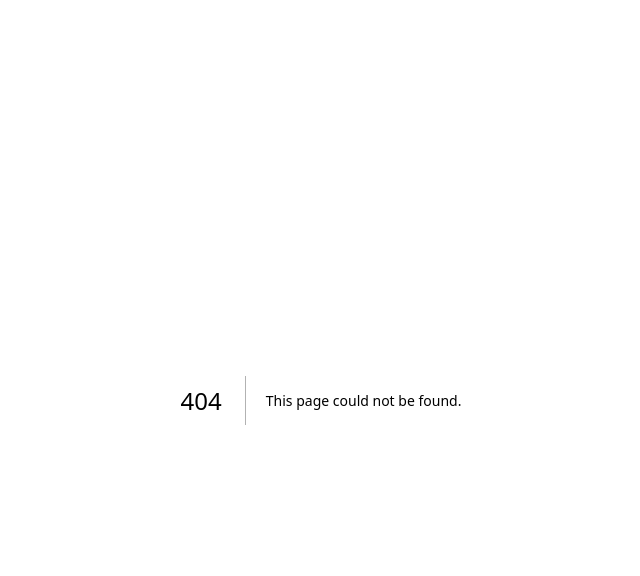
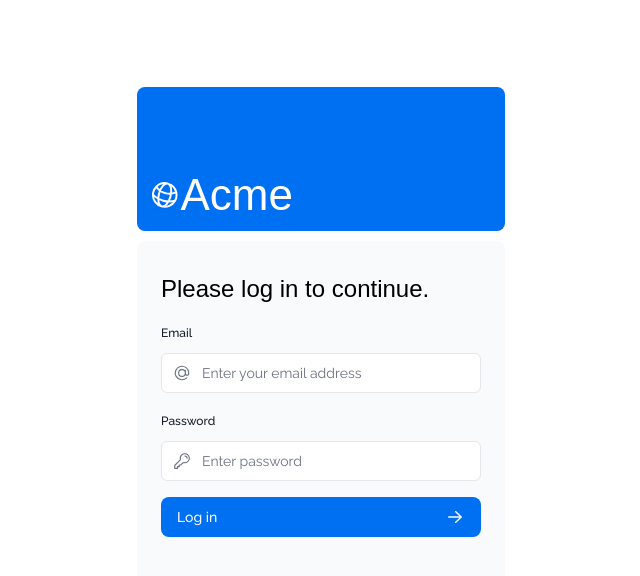
Before and after one commit to mohammed-rm/nextjs-dashboard-example, a Next.js app: page /login in a window 1280 px wide. Before the commit this address had no page. Shown: the top 576 px of the page, without its empty margins (319-959 px from the left). Built offline with nearby package versions, Linux system fonts and the light colour scheme; a web font is replaced by a local one.

Commit message:
next auth

```diff
--- a/app/lib/actions.ts
+++ b/app/lib/actions.ts
@@ -4,7 +4,9 @@
 import { sql } from '@vercel/postgres';
 import { revalidatePath } from 'next/cache';
 import { redirect } from 'next/navigation';
-import { FileCacheRouteMatcherProvider } from 'next/dist/server/future/route-matcher-providers/dev/file-cache-route-matcher-provider';
+
+import { signIn } from '@/auth';
+import { AuthError } from 'next-auth';
 
 const FormSchema = z.object({
   id: z.string(),
@@ -110,3 +112,22 @@
     };
   }
 }
+
+export async function authenticate(
+  prevState: string | undefined,
+  formData: FormData,
+) {
+  try {
+    await signIn('credentials', formData);
+  } catch (error) {
+    if (error instanceof AuthError) {
+      switch (error.type) {
+        case 'CredentialsSignin':
+          return 'Invalid credentials.';
+        default:
+          return 'Something went wrong.';
+      }
+    }
+    throw error;
+  }
+}
--- /dev/null
+++ b/app/login/page.tsx
@@ -0,0 +1,17 @@
+import AcmeLogo from '@/app/ui/acme-logo';
+import LoginForm from '@/app/ui/login-form';
+
+export default function LoginPage() {
+  return (
+    <main className="flex items-center justify-center md:h-screen">
+      <div className="relative mx-auto flex w-full max-w-[400px] flex-col space-y-2.5 p-4 md:-mt-32">
+        <div className="flex h-20 w-full items-end rounded-lg bg-blue-500 p-3 md:h-36">
+          <div className="w-32 text-white md:w-36">
+            <AcmeLogo />
+          </div>
+        </div>
+        <LoginForm />
+      </div>
+    </main>
+  );
+}
--- a/app/ui/dashboard/sidenav.tsx
+++ b/app/ui/dashboard/sidenav.tsx
@@ -2,6 +2,7 @@
 import NavLinks from '@/app/ui/dashboard/nav-links';
 import AcmeLogo from '@/app/ui/acme-logo';
 import { PowerIcon } from '@heroicons/react/24/outline';
+import { signOut } from '@/auth';
 
 export default function SideNav() {
   return (
@@ -17,7 +18,12 @@
       <div className="flex grow flex-row justify-between space-x-2 md:flex-col md:space-x-0 md:space-y-2">
         <NavLinks />
         <div className="hidden h-auto w-full grow rounded-md bg-gray-50 md:block"></div>
-        <form>
+        <form
+          action={async () => {
+            'use server';
+            await signOut();
+          }}
+        >
           <button className="flex h-[48px] w-full grow items-center justify-center gap-2 rounded-md bg-gray-50 p-3 text-sm font-medium hover:bg-sky-100 hover:text-blue-600 md:flex-none md:justify-start md:p-2 md:px-3">
             <PowerIcon className="w-6" />
             <div className="hidden md:block">Sign Out</div>
--- a/app/ui/login-form.tsx
+++ b/app/ui/login-form.tsx
@@ -1,3 +1,4 @@
+'use client';
 import { lusitana } from '@/app/ui/fonts';
 import {
   AtSymbolIcon,
@@ -6,10 +7,14 @@
 } from '@heroicons/react/24/outline';
 import { ArrowRightIcon } from '@heroicons/react/20/solid';
 import { Button } from './button';
+import { useFormState, useFormStatus } from 'react-dom';
+import { authenticate } from '@/app/lib/actions';
 
 export default function LoginForm() {
+  const [errorMessage, dispatch] = useFormState(authenticate, undefined);
+
   return (
-    <form className="space-y-3">
+    <form action={dispatch} className="space-y-3">
       <div className="flex-1 rounded-lg bg-gray-50 px-6 pb-4 pt-8">
         <h1 className={`${lusitana.className} mb-3 text-2xl`}>
           Please log in to continue.
@@ -56,8 +61,17 @@
           </div>
         </div>
         <LoginButton />
-        <div className="flex h-8 items-end space-x-1">
-          {/* Add form errors here */}
+        <div
+          className="flex h-8 items-end space-x-1"
+          aria-live="polite"
+          aria-atomic="true"
+        >
+          {errorMessage && (
+            <>
+              <ExclamationCircleIcon className="h-5 w-5 text-red-500" />
+              <p className="text-sm text-red-500">{errorMessage}</p>
+            </>
+          )}
         </div>
       </div>
     </form>
@@ -65,9 +79,17 @@
 }
 
 function LoginButton() {
+  const { pending } = useFormStatus();
   return (
-    <Button className="mt-4 w-full">
-      Log in <ArrowRightIcon className="ml-auto h-5 w-5 text-gray-50" />
+    <Button className="mt-4 w-full" aria-disabled={pending}>
+      {pending ? (
+        'Connecting'
+      ) : (
+        <p className="flex w-full flex-row items-center justify-evenly">
+          {' '}
+          Log in <ArrowRightIcon className="ml-auto h-5 w-5 text-gray-50" />
+        </p>
+      )}
     </Button>
   );
 }
--- /dev/null
+++ b/auth.config.ts
@@ -0,0 +1,22 @@
+import type { NextAuthConfig } from 'next-auth';
+import Credentials from 'next-auth/providers/credentials';
+
+export const authConfig = {
+  pages: {
+    signIn: '/login',
+  },
+  callbacks: {
+    authorized({ auth, request: { nextUrl } }) {
+      const isLoggedIn = !!auth?.user;
+      const isOnDashboard = nextUrl.pathname.startsWith('/dashboard');
+      if (isOnDashboard) {
+        if (isLoggedIn) return true;
+        return false; // Redirect unauthenticated users to login page
+      } else if (isLoggedIn) {
+        return Response.redirect(new URL('/dashboard', nextUrl));
+      }
+      return true;
+    },
+  },
+  providers: [Credentials({})], // Add providers with an empty array for now
+} satisfies NextAuthConfig;
--- /dev/null
+++ b/auth.ts
@@ -0,0 +1,42 @@
+import NextAuth from 'next-auth';
+import Credentials from 'next-auth/providers/credentials';
+import { authConfig } from './auth.config';
+import { z } from 'zod';
+import { sql } from '@vercel/postgres';
+import type { User } from '@/app/lib/definitions';
+import bcrypt from 'bcrypt';
+
+async function getUser(email: string): Promise<User | undefined> {
+  try {
+    const user = await sql<User>`SELECT * FROM users WHERE email=${email}`;
+    return user.rows[0];
+  } catch (error) {
+    console.error('Failed to fetch user:', error);
+    throw new Error('Failed to fetch user.');
+  }
+}
+
+export const { auth, signIn, signOut } = NextAuth({
+  ...authConfig,
+  providers: [
+    Credentials({
+      async authorize(credentials) {
+        const parsedCredentials = z
+          .object({ email: z.string().email(), password: z.string().min(6) })
+          .safeParse(credentials);
+
+        if (parsedCredentials.success) {
+          const { email, password } = parsedCredentials.data;
+          const user = await getUser(email);
+          if (!user) return null;
+          const passwordsMatch = await bcrypt.compare(password, user.password);
+
+          if (passwordsMatch) return user;
+        }
+
+        console.log('Invalid credentials');
+        return null;
+      },
+    }),
+  ],
+});
--- a/package.json
+++ b/package.json
@@ -18,6 +18,7 @@
     "bcrypt": "^5.1.1",
     "clsx": "^2.0.0",
     "next": "^14.0.2",
+    "next-auth": "^5.0.0-beta.5",
     "postcss": "8.4.31",
     "react": "18.2.0",
     "react-dom": "18.2.0",
```
Also changed, not shown: middleware.ts (added, +9 -0 lines), 1 other file (tests, documents, lock files or other folders).
